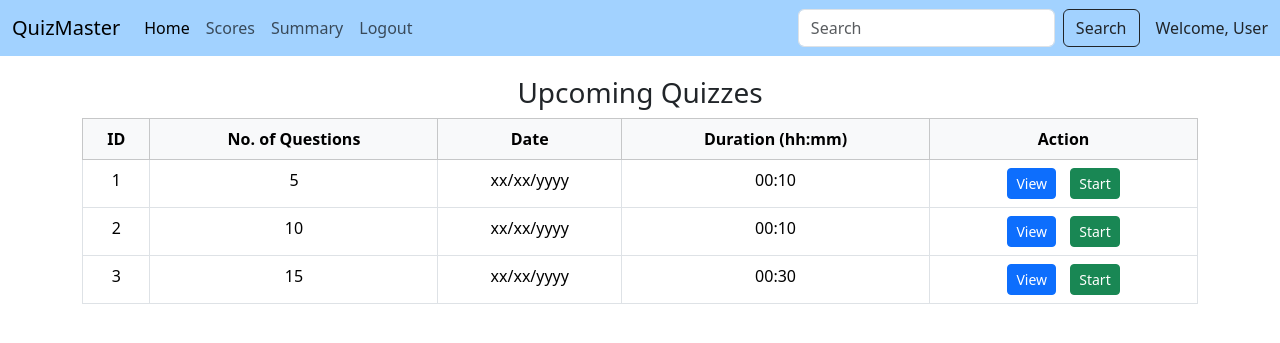
After one commit to afzal23f/quiz_master_23f3003203, a Flask app: template templates/user/dashboard.html in a window 1280 px wide. The commit adds this page. Shown: the top 343 px of the page. Run offline with Flask 3, Linux system fonts and the light colour scheme; the template is opened without the code that fills it, so the values that code supplies are empty.

Commit message:
add the desktop files

```diff
--- a/app.py
+++ b/app.py
@@ -1,21 +1,33 @@
 from flask import Flask
-from models.database import db
+from flask_login import LoginManager
+from models.model import db, User
 
 app = None
+login_manager = LoginManager()
 
 def create_app():
-      app = Flask(__name__, template_folder="templates")
-      app.config['SQLALCHEMY_DATABASE_URI'] = 'sqlite:///quiz_master.db'
-      db.init_app(app)
-      app.app_context().push()
-      return app
+  app = Flask(__name__, template_folder="templates")
+  app.secret_key = '23f3003203quizmaster'
+  app.config['SQLALCHEMY_DATABASE_URI'] = 'sqlite:///quiz_master.db'
+  app.config['SQLALCHEMY_TRACK_MODIFICATIONS'] = False
+  login_manager.init_app(app)
+  db.init_app(app)
+  app.app_context().push()
+  return app
 
 app = create_app()
+
+@login_manager.user_loader
+def load_user(user_id):
+  # Fetch the user by ID from the database
+  return User.query.get(int(user_id))
+
 
 from controllers.user_controller import *
 from controllers.admin_controller import *
 from controllers.login_signup import *
+from controllers.error_handler import *
 
 if __name__ == '__main__':
   # Run the Flask app
-    app.run(host='0.0.0.0', port=5000, debug=True)
+  app.run(host='0.0.0.0', port=5000, debug=True)
--- a/models/database.py
+++ /dev/null
@@ -1,6 +0,0 @@
-from sqlalchemy.ext.declarative import declarative_base
-from flask_sqlalchemy import SQLAlchemy
-
-engine = None
-Base = declarative_base()
-db = SQLAlchemy()
--- /dev/null
+++ b/templates/user/dashboard.html
@@ -0,0 +1,106 @@
+<!DOCTYPE html>
+<html lang="en">
+<head>
+  <meta charset="UTF-8">
+  <meta name="viewport" content="width=device-width, initial-scale=1.0">
+  <title>User Dashboard</title>
+  <!-- Bootstrap CSS -->
+  <link href="https://cdn.jsdelivr.net/npm/bootstrap@5.3.0-alpha1/dist/css/bootstrap.min.css" rel="stylesheet">
+  <style>
+    .navbar-custom {
+      background-color: #a2d2ff;
+    }
+    .table-container {
+      margin-top: 20px;
+    }
+    .action-buttons button {
+      margin: 0 5px;
+    }
+  </style>
+</head>
+<body>
+  <!-- Navbar -->
+  <nav class="navbar navbar-expand-lg navbar-custom">
+    <div class="container-fluid">
+      <a class="navbar-brand" href="#">QuizMaster</a>
+      <button class="navbar-toggler" type="button" data-bs-toggle="collapse" data-bs-target="#navbarNav" aria-controls="navbarNav" aria-expanded="false" aria-label="Toggle navigation">
+        <span class="navbar-toggler-icon"></span>
+      </button>
+      <div class="collapse navbar-collapse" id="navbarNav">
+        <ul class="navbar-nav me-auto">
+          <li class="nav-item">
+            <a class="nav-link active" href="#">Home</a>
+          </li>
+          <li class="nav-item">
+            <a class="nav-link" href="#">Scores</a>
+          </li>
+          <li class="nav-item">
+            <a class="nav-link" href="#">Summary</a>
+          </li>
+          <li class="nav-item">
+            <a class="nav-link" href="/logout">Logout</a>
+          </li>
+        </ul>
+        <form class="d-flex" role="search">
+          <input class="form-control me-2" type="search" placeholder="Search" aria-label="Search">
+          <button class="btn btn-outline-dark" type="submit">Search</button>
+        </form>
+        <span class="ms-3">Welcome, User</span>
+      </div>
+    </div>
+  </nav>
+
+  <!-- Upcoming Quizzes Table -->
+  <div class="container table-container">
+    <h3 class="text-center">Upcoming Quizzes</h3>
+    <div class="table-responsive">
+      <table class="table table-bordered table-hover text-center">
+        <thead class="table-light">
+          <tr>
+            <th>ID</th>
+            <th>No. of Questions</th>
+            <th>Date</th>
+            <th>Duration (hh:mm)</th>
+            <th>Action</th>
+          </tr>
+        </thead>
+        <tbody>
+          <tr>
+            <td>1</td>
+            <td>5</td>
+            <td>xx/xx/yyyy</td>
+            <td>00:10</td>
+            <td class="action-buttons">
+              <button class="btn btn-primary btn-sm">View</button>
+              <button class="btn btn-success btn-sm">Start</button>
+            </td>
+          </tr>
+          <tr>
+            <td>2</td>
+            <td>10</td>
+            <td>xx/xx/yyyy</td>
+            <td>00:10</td>
+            <td class="action-buttons">
+              <button class="btn btn-primary btn-sm">View</button>
+              <button class="btn btn-success btn-sm">Start</button>
+            </td>
+          </tr>
+          <tr>
+            <td>3</td>
+            <td>15</td>
+            <td>xx/xx/yyyy</td>
+            <td>00:30</td>
+            <td class="action-buttons">
+              <button class="btn btn-primary btn-sm">View</button>
+              <button class="btn btn-success btn-sm">Start</button>
+            </td>
+          </tr>
+        </tbody>
+      </table>
+    </div>
+  </div>
+
+  <!-- Bootstrap JS -->
+  <script src="https://cdn.jsdelivr.net/npm/bootstrap@5.3.0-alpha1/dist/js/bootstrap.bundle.min.js"></script>
+</body>
+</html>
```
Also changed, not shown: controllers/error_handler.py (added, +21 -0 lines), controllers/login_signup.py (+57 -5 lines), controllers/user_controller.py (+6 -7 lines), models/model.py (+6 -4 lines), templates/error/401.html (added, +16 -0 lines), templates/error/403.html (added, +20 -0 lines), templates/error/404.html (added, +19 -0 lines), templates/error/500.html (added, +19 -0 lines), templates/login_signup.html (+4 -4 lines), instance/quiz_master.db.
